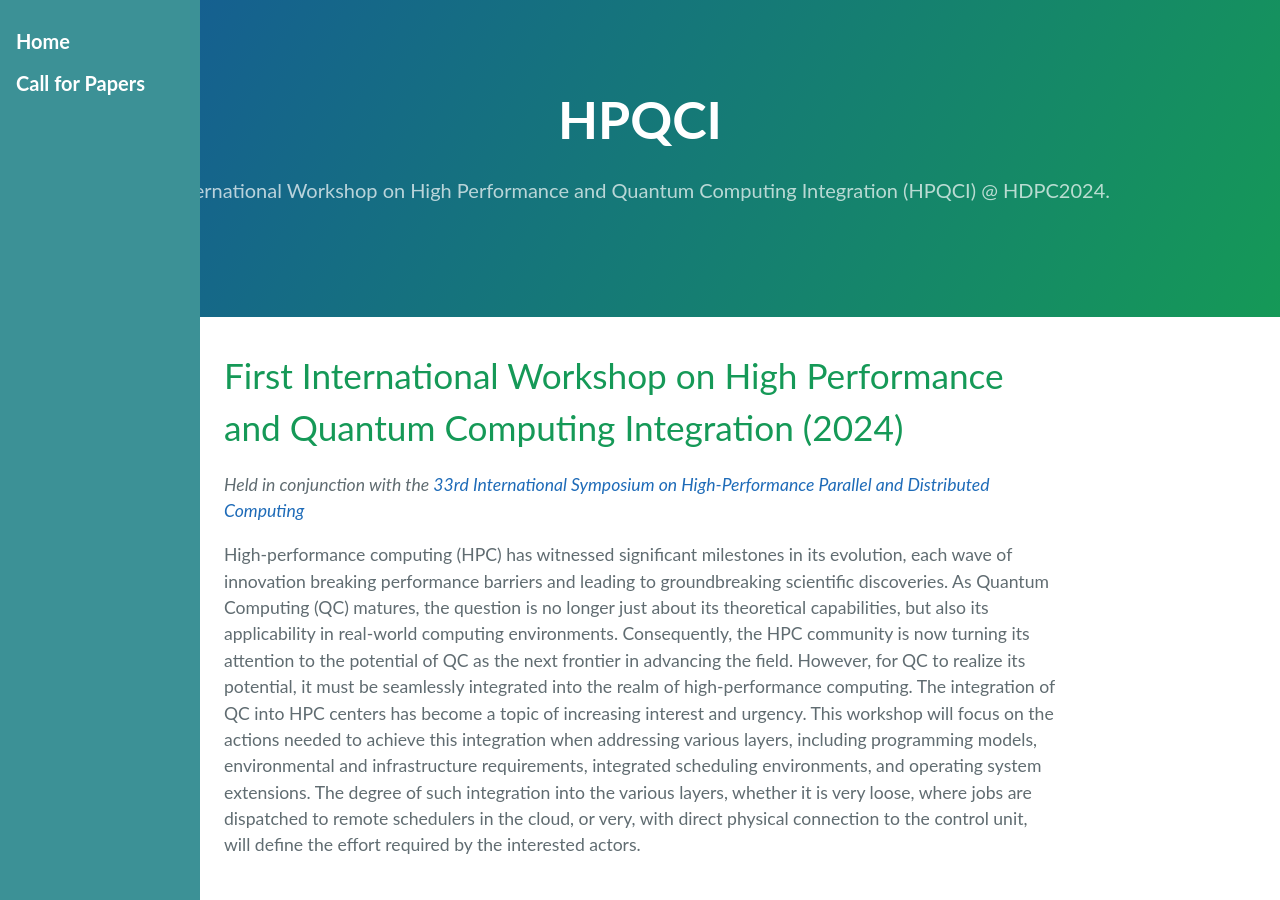
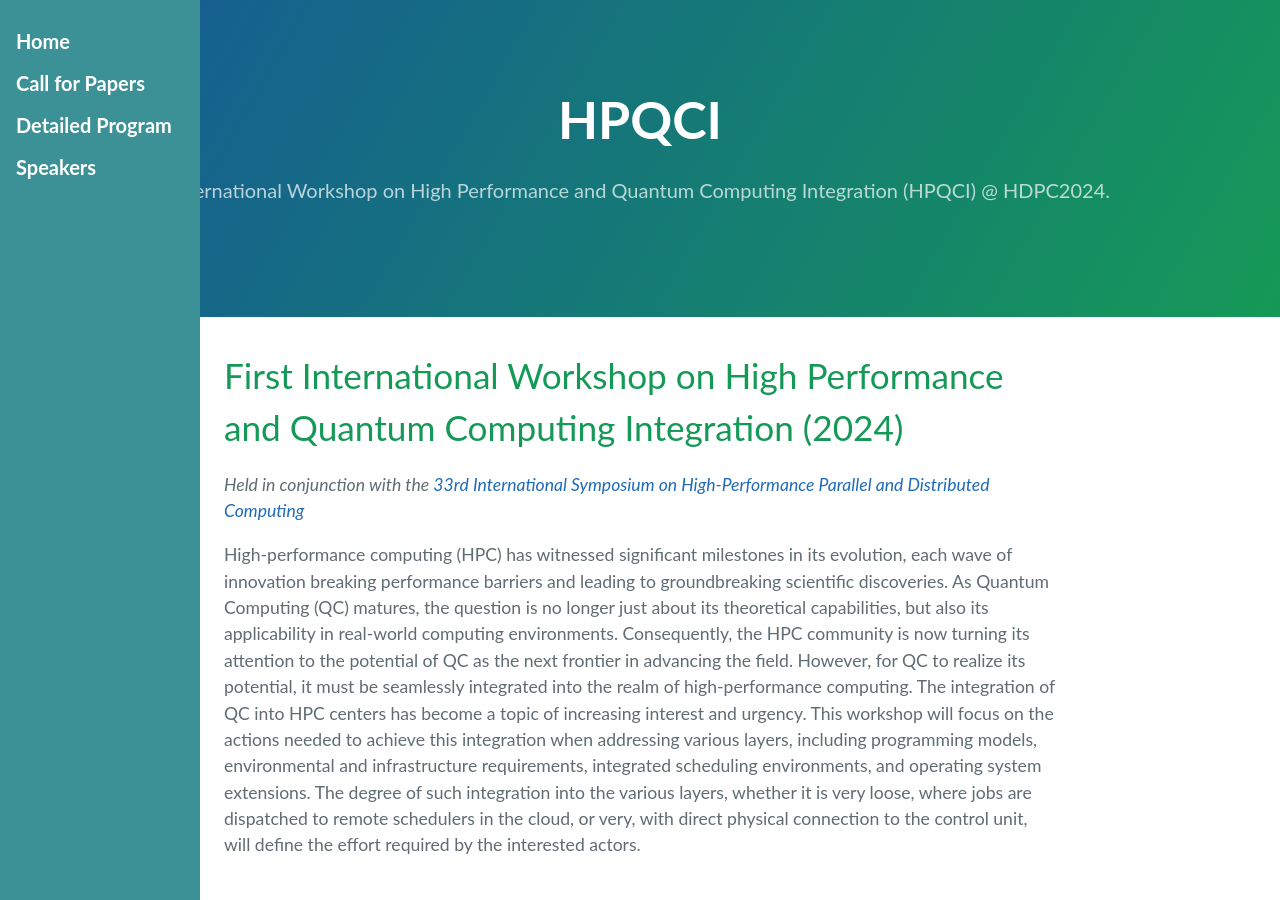
Before and after one commit to HPQCI/HPQCI.github.io, a Jekyll site: the page built from index.md, in a window 1280 px wide and 900 px high. Built offline with Jekyll 4.4.1, drawn with Linux system fonts in a browser that asks for light colours.

Commit message:
better sidebar

```diff
--- a/_layouts/default.html
+++ b/_layouts/default.html
@@ -81,6 +81,8 @@
     <div class="sidenav">
       <a href="./"><b>Home</b></a>
       <a href="cfp.html"><b>Call for Papers</b></a>
+      <a><b>Detailed Program</b></a>
+      <a><b>Speakers</b></a>
     </div>
 
     <main id="content" class="main-content" role="main">
```
